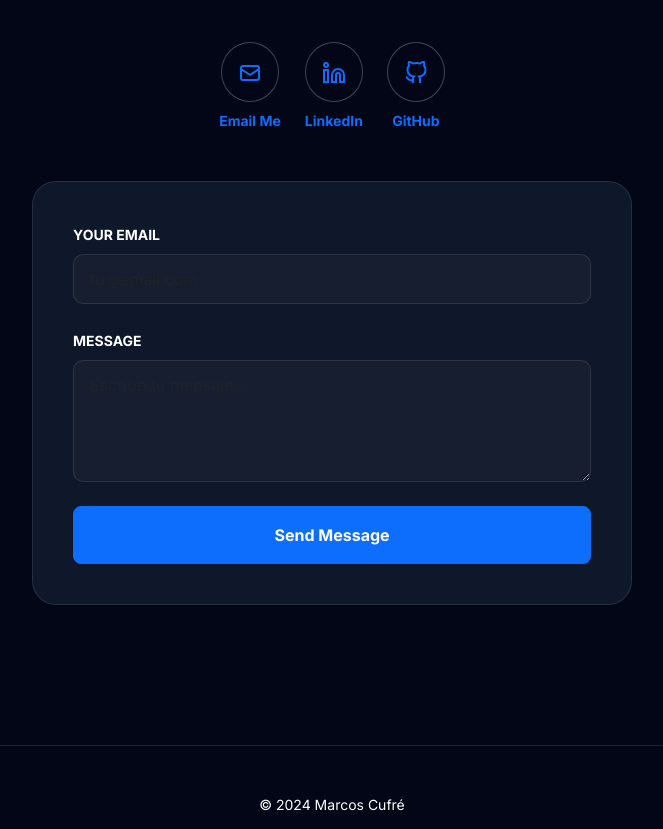
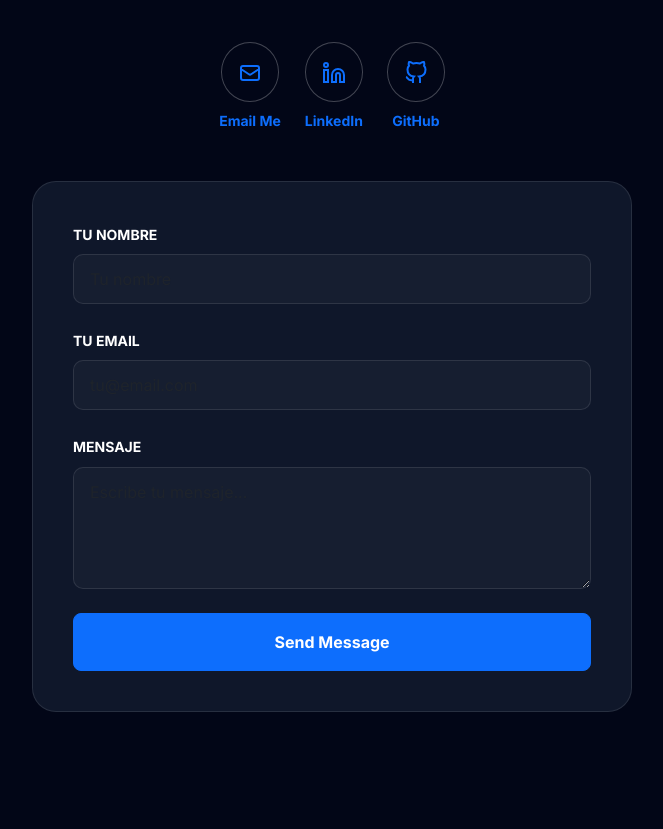
Before and after one commit to marcoscufre/portfolio, a Django app: page / in a window 1280 px wide. Shown: the part 2549-3378 px from the top of the page, without its empty margins (308-971 px from the left). Run offline with Django 5.2, Linux system fonts and the light colour scheme.

Commit message:
resend nuevo metodo para render email

```diff
--- a/core/forms.py
+++ b/core/forms.py
@@ -2,7 +2,11 @@ from django import forms
 from django.core.validators import EmailValidator, MinLengthValidator, MaxLengthValidator
 
 class ContactForm(forms.Form):
-    # Campos reales con validaciones de longitud y formato
+    # Campo nombre agregado para la nueva integración
+    name = forms.CharField(
+        validators=[MinLengthValidator(2), MaxLengthValidator(100)],
+        widget=forms.TextInput(attrs={'class': 'form-control', 'placeholder': 'Tu nombre'})
+    )
     email = forms.EmailField(
         validators=[EmailValidator()],
         widget=forms.EmailInput(attrs={'class': 'form-control', 'placeholder': 'tu@email.com'})
@@ -12,7 +16,7 @@ class ContactForm(forms.Form):
         widget=forms.Textarea(attrs={'class': 'form-control', 'rows': 4, 'placeholder': 'Escribe tu mensaje...'})
     )
 
-    # Campo Honeypot: Atractivo para bots, invisible para humanos
+    # Honeypot: Atractivo para bots, invisible para humanos
     website = forms.CharField(
         required=False,
         widget=forms.TextInput(attrs={'style': 'display:none !important;', 'tabindex': '-1', 'autocomplete': 'off'})
@@ -20,7 +24,6 @@ class ContactForm(forms.Form):
 
     def clean(self):
         cleaned_data = super().clean()
-        # Si el campo honeypot tiene contenido, es un bot
         if cleaned_data.get('website'):
             raise forms.ValidationError("Bot detected.")
         return cleaned_data
--- a/core/templates/index.html
+++ b/core/templates/index.html
@@ -205,7 +205,15 @@
                     {% csrf_token %}
 
                     <div class="mb-4 text-start">
-                        <label class="small text-muted mb-2 fw-bold text-uppercase">Your Email</label>
+                        <label class="small text-muted mb-2 fw-bold text-uppercase">Tu Nombre</label>
+                        {{ form.name }}
+                        {% if form.name.errors %}
+                            <div class="text-danger small mt-1">{{ form.name.errors.0 }}</div>
+                        {% endif %}
+                    </div>
+
+                    <div class="mb-4 text-start">
+                        <label class="small text-muted mb-2 fw-bold text-uppercase">Tu Email</label>
                         {{ form.email }}
                         {% if form.email.errors %}
                             <div class="text-danger small mt-1">{{ form.email.errors.0 }}</div>
@@ -213,7 +221,7 @@
                     </div>
 
                     <div class="mb-4 text-start">
-                        <label class="small text-muted mb-2 fw-bold text-uppercase">Message</label>
+                        <label class="small text-muted mb-2 fw-bold text-uppercase">Mensaje</label>
                         {{ form.message }}
                         {% if form.message.errors %}
                             <div class="text-danger small mt-1">{{ form.message.errors.0 }}</div>
--- a/core/views.py
+++ b/core/views.py
@@ -1,26 +1,24 @@
 import logging
+import resend  # Librería oficial
 from django.shortcuts import render, redirect
-from django.core.mail import send_mail
 from django.conf import settings
 from django.contrib import messages
 from django.core.cache import cache
-from smtplib import SMTPException
 from .forms import ContactForm
 
 # Logger para ver errores en los logs de Render
 logger = logging.getLogger(__name__)
 
+# Configuración global de Resend
+resend.api_key = settings.RESEND_API_KEY
+
 def index(request):
     form = ContactForm()
 
     if request.method == 'POST':
-        # --- LÓGICA DE RATE LIMIT MANUAL ---
+        # --- RATE LIMIT MANUAL (IP-based) ---
         x_forwarded_for = request.META.get('HTTP_X_FORWARDED_FOR')
-        if x_forwarded_for:
-            ip = x_forwarded_for.split(',')[0]
-        else:
-            ip = request.META.get('REMOTE_ADDR')
-
+        ip = x_forwarded_for.split(',')[0] if x_forwarded_for else request.META.get('REMOTE_ADDR')
         cache_key = f"contact_limit_{ip}"
         intentos = cache.get(cache_key, 0)
 
@@ -31,32 +29,43 @@ def index(request):
         form = ContactForm(request.POST)
 
         if form.is_valid():
-            email_usuario = form.cleaned_data['email']
+            nombre = form.cleaned_data['name']
+            email_visitante = form.cleaned_data['email']
             mensaje_usuario = form.cleaned_data['message']
 
-            asunto = f"🛡️ Contacto Portfolio: {email_usuario}"
-            cuerpo = f"Remitente: {email_usuario}\n\nContenido:\n{mensaje_usuario}"
+            try:
+                # Envío vía API de Resend
+                params = {
+                    "from": settings.DEFAULT_FROM_EMAIL,
+                    "to": ["marcoscufre04@gmail.com"],
+                    "subject": f"🚀 Nuevo mensaje de {nombre}",
+                    "reply_to": email_visitante,
+                    "html": f"""
+                        <div style="font-family: Arial, sans-serif; padding: 20px; color: #333;">
+                            <h2 style="color: #007bff;">Nuevo mensaje desde tu Portfolio</h2>
+                            <p><strong>Nombre:</strong> {nombre}</p>
+                            <p><strong>Email:</strong> {email_visitante}</p>
+                            <p><strong>Mensaje:</strong></p>
+                            <div style="background-color: #f8f9fa; padding: 15px; border-radius: 5px; border: 1px solid #ddd;">
+                                {mensaje_usuario}
+                            </div>
+                            <hr style="margin-top: 20px;">
+                            <p style="font-size: 12px; color: #777;">Enviado automáticamente por tu sistema Django.</p>
+                        </div>
+                    """,
+                }
 
-            try:
-                # Envío con Puerto 465/SSL
-                send_mail(
-                    asunto,
-                    cuerpo,
-                    settings.EMAIL_HOST_USER,
-                    ['marcoscufre04@gmail.com'],
-                    fail_silently=False,
-                )
+                resend.Emails.send(params)
 
+                # Actualizar caché de rate limit
                 cache.set(cache_key, intentos + 1, 300)
+
                 messages.success(request, '¡Mensaje enviado con éxito! Te responderé pronto.')
                 return redirect('index')
 
-            except SMTPException as e:
-                logger.error(f"Error SMTP al enviar correo desde {email_usuario}: {str(e)}")
-                messages.error(request, 'Error técnico al enviar el correo. Inténtalo más tarde.')
             except Exception as e:
-                logger.error(f"Error inesperado en formulario de contacto: {str(e)}")
-                messages.error(request, 'Algo salió mal. Por favor, inténtalo de nuevo.')
+                logger.error(f"Error en Resend API: {str(e)}")
+                messages.error(request, 'Algo salió mal. Por favor, inténtalo de nuevo más tarde.')
         else:
             messages.error(request, 'Por favor, corrige los errores en el formulario.')
 
--- a/requirements.txt
+++ b/requirements.txt
@@ -6,3 +6,4 @@ sqlparse==0.5.3
 tzdata==2025.2
 whitenoise==6.9.0
 python-dotenv==1.0.0
+resend==0.9.0
```
Also changed, not shown: portfolio/settings.py (+3 -10 lines), 1 other file.
